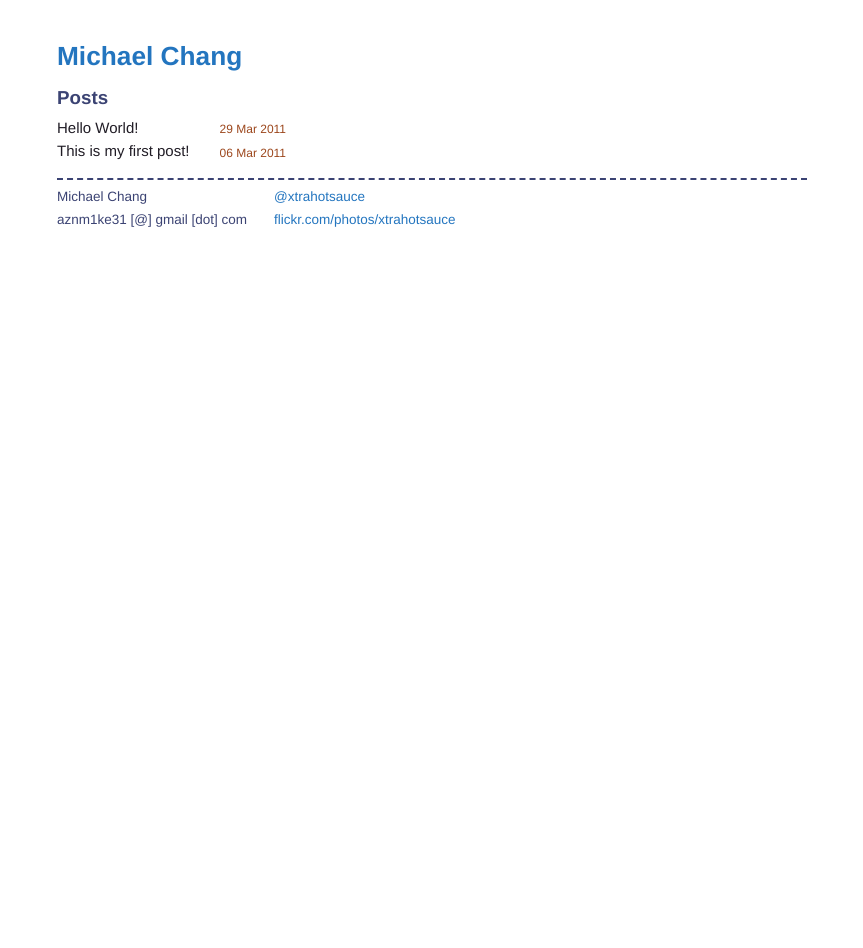
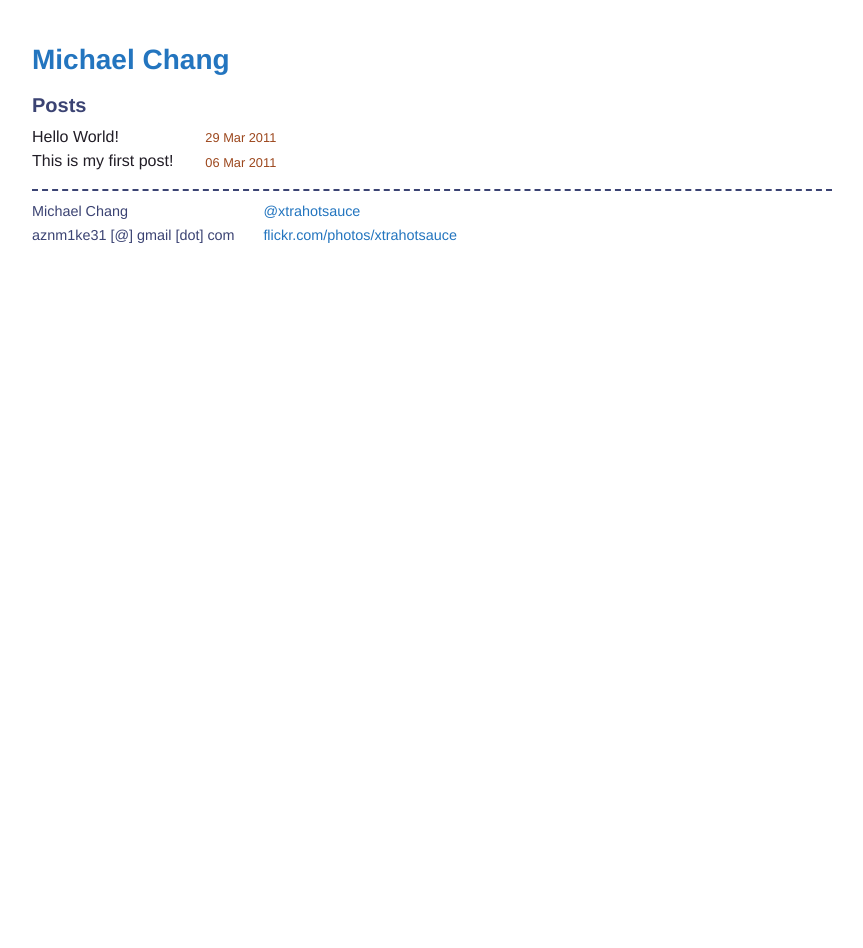
Before and after one commit to mcchang/homepage, a Jekyll site: the page built from index.html, in a window 1280 px wide. Shown: the whole page, without its empty margins (208-1071 px from the left). Built offline with Jekyll 4.4.1, drawn with Linux system fonts in a browser that asks for light colours; some web fonts are replaced.

Commit message:
bumped font size for better viewing on windows

```diff
--- a/css/screen.css
+++ b/css/screen.css
@@ -17,7 +17,7 @@ html, body {
 
 body {
   background-color: white;
-  font: 15px "Amaranth", helvetica, arial, clean, sans-serif;
+  font: 16px "Amaranth", helvetica, arial, clean, sans-serif;
   text-align: center;
 }
 
```
